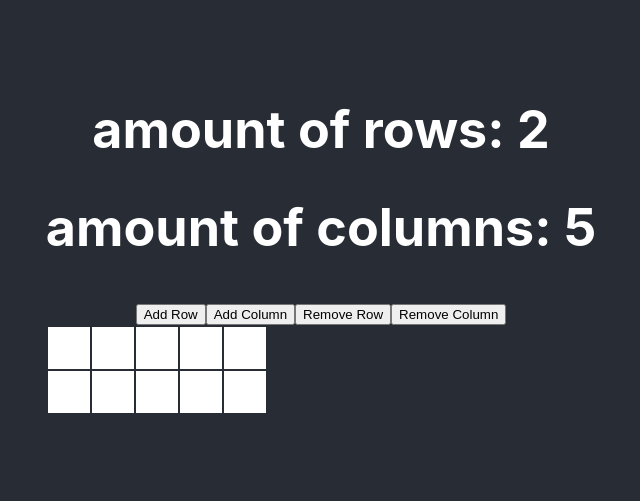
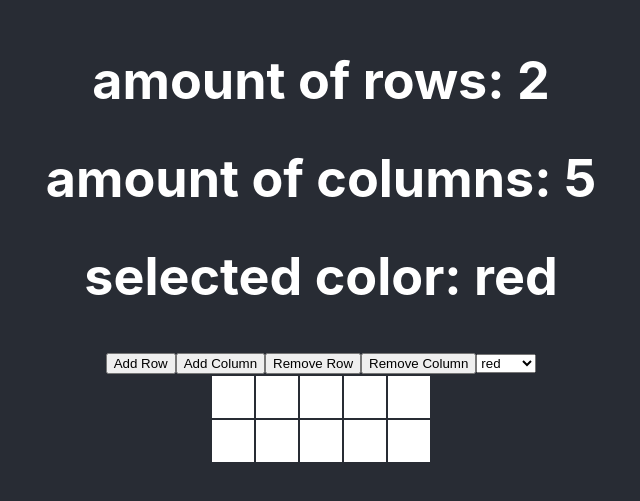
Before and after one commit to ajLapid718/griddy, a React (Create React App) app: page / in a window 1280 px wide. Shown: the part 161-662 px from the top of the page, without its empty margins (319-959 px from the left). Built offline with nearby package versions, Linux system fonts and the light colour scheme.

Commit message:
apply selected color on click

```diff
--- a/src/components/containers/Table.jsx
+++ b/src/components/containers/Table.jsx
@@ -7,7 +7,8 @@ class Table extends Component {
     super();
     this.state = {
       amountOfRows: 2,
-      amountOfColumns: 5
+      amountOfColumns: 5,
+      selectedColor: "red"
     }
   }
 
@@ -27,21 +28,35 @@ class Table extends Component {
     this.setState({amountOfColumns: this.state.amountOfColumns - 1});
   }
 
+  handleColorChange = (event) => {
+    this.setState({selectedColor: event.target.value});
+  }
+
+  handleApplyColor = (event) => {
+    event.target.style.backgroundColor = this.state.selectedColor;
+  }
+
   render() {
     let rows = [];
 
     for (let i = 0; i < this.state.amountOfRows; i++) {
-      rows.push(<TableRow amountOfColumns={this.state.amountOfColumns} />);
+      rows.push(<TableRow amountOfColumns={this.state.amountOfColumns} selectedColor={this.state.selectedColor} handleApplyColor={this.handleApplyColor} />);
     }
 
     return (
       <div>
         <h1>amount of rows: {this.state.amountOfRows}</h1>
         <h1>amount of columns: {this.state.amountOfColumns}</h1>
+        <h1>selected color: {this.state.selectedColor}</h1>
         <button onClick={this.handleAddRow}>Add Row</button>
         <button onClick={this.handleAddColumn}>Add Column</button>
         <button onClick={this.handleRemoveRow}>Remove Row</button>
         <button onClick={this.handleRemoveColumn}>Remove Column</button>
+        <select onChange={this.handleColorChange}>
+          <option value="red">red</option>
+          <option value="blue">blue</option>
+          <option value="yellow">yellow</option>
+        </select>
         <table>
           {rows}
         </table>
--- a/src/components/views/TableCell.jsx
+++ b/src/components/views/TableCell.jsx
@@ -2,7 +2,7 @@
 import React from "react";
 
 function TableCell(props) {
-  return <td></td>
+  return <td onClick={props.handleApplyColor}></td>
 }
 
 export default TableCell;
--- a/src/components/views/TableRow.jsx
+++ b/src/components/views/TableRow.jsx
@@ -6,7 +6,7 @@ function TableRow(props) {
   let cells = [];
 
   for (let i = 0; i < props.amountOfColumns; i++) {
-    cells.push(<TableCell />)
+    cells.push(<TableCell selectedColor={props.selectedColor} handleApplyColor={props.handleApplyColor} />)
   }
 
   return <tr>{cells}</tr>
--- a/src/index.css
+++ b/src/index.css
@@ -17,3 +17,7 @@ td {
   width: 40px;
   background-color: white;
 }
+
+table {
+  margin: auto;
+}
```
